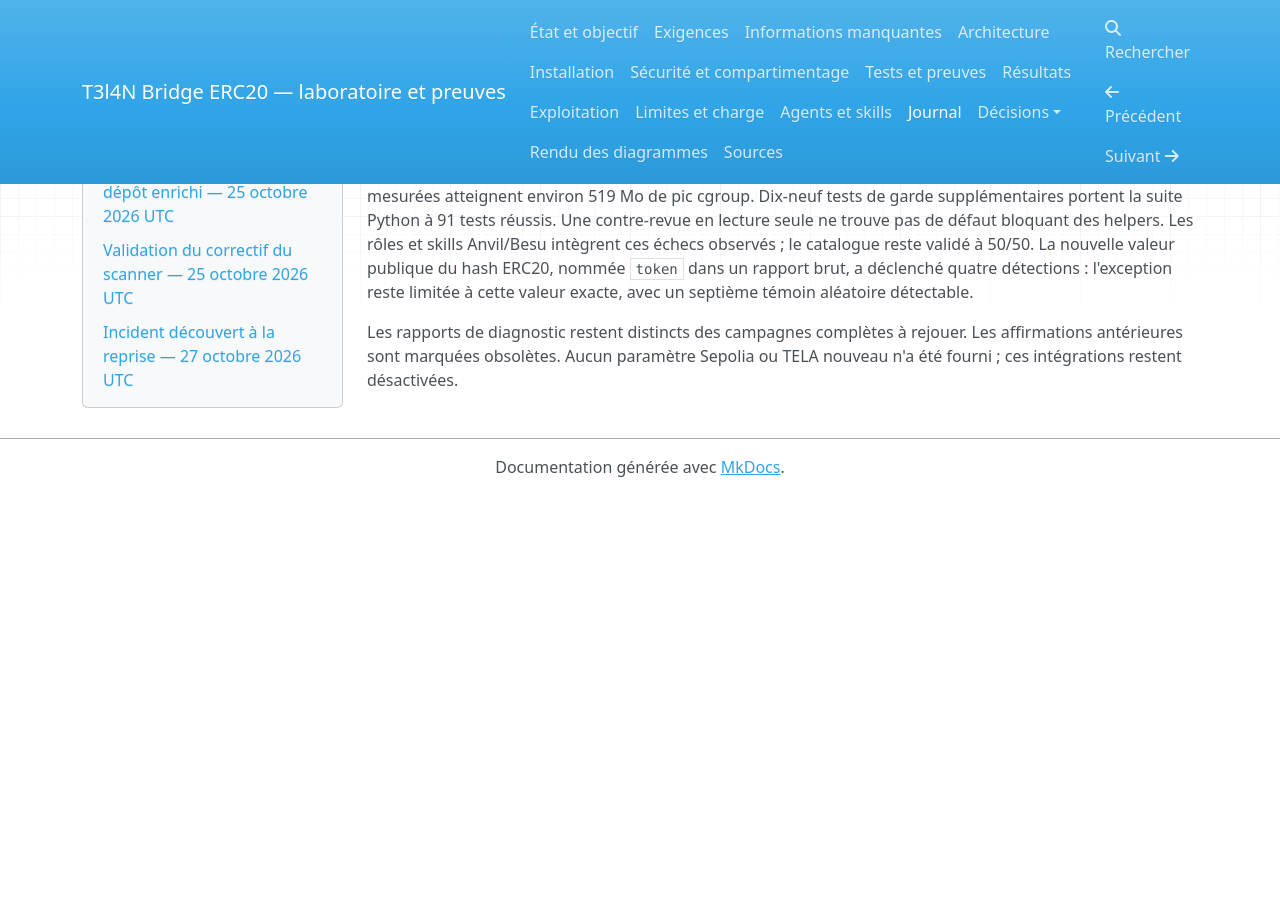
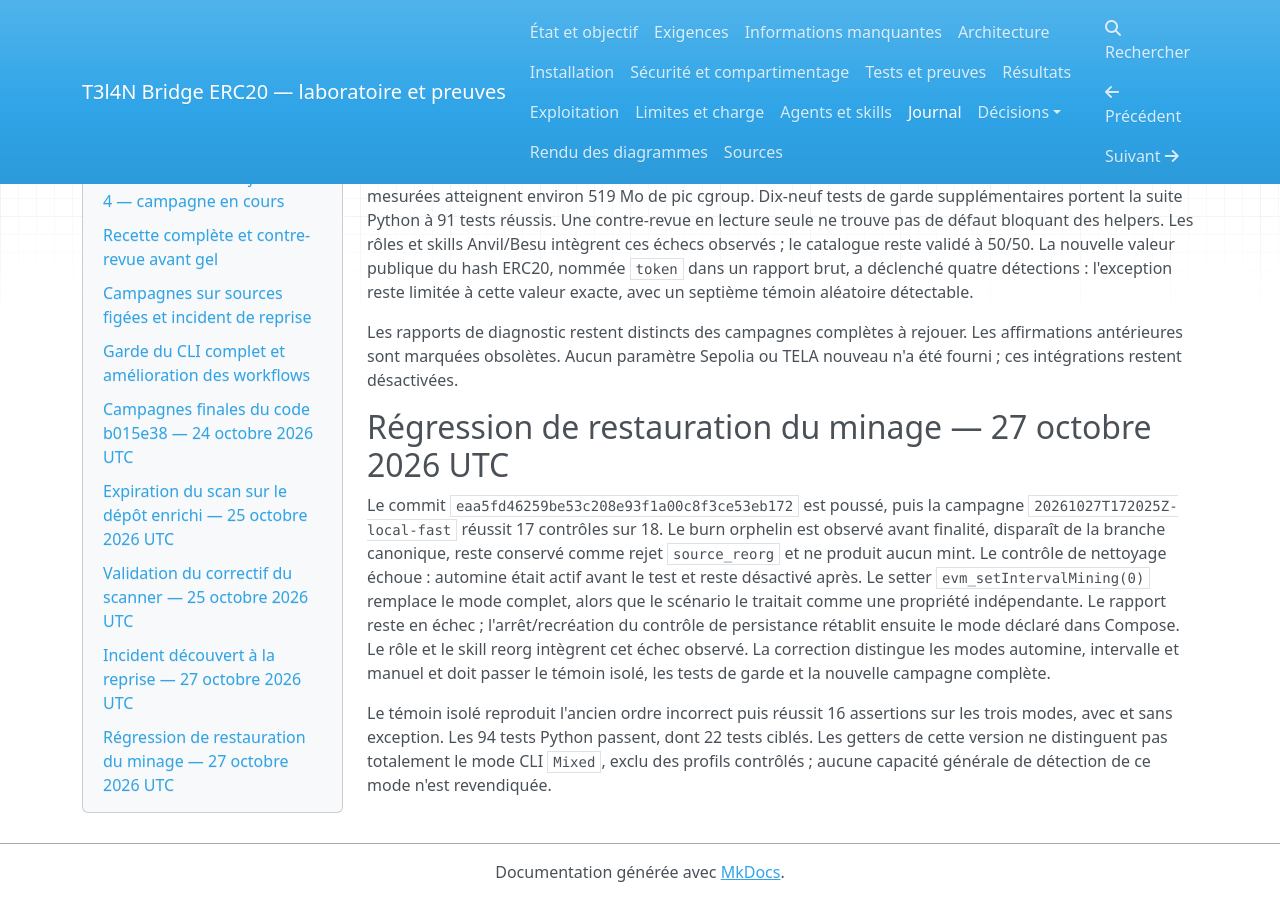
Before and after one commit to m4tth1euNa0p1c/sandb0x-Bridge-ERC20, an MkDocs documentation site: the page built from docs/journal.md, in a window 1280 px wide and 900 px high, scrolled down 7408 px. Built offline with MkDocs 1.6.1, drawn with Linux system fonts in a browser that asks for light colours; before the commit the page ends 7903 px from its top, so only the background shows below that.

Commit message:
fix: restaure explicitement le mode Anvil après une réorganisation

```diff
--- a/docs/journal.md
+++ b/docs/journal.md
@@ -399,3 +399,23 @@ reste limitée à cette valeur exacte, avec un septième témoin aléatoire dét
 Les rapports de diagnostic restent distincts des campagnes complètes à rejouer.
 Les affirmations antérieures sont marquées obsolètes. Aucun paramètre Sepolia
 ou TELA nouveau n'a été fourni ; ces intégrations restent désactivées.
+
+## Régression de restauration du minage — 27 octobre 2026 UTC
+
+Le commit `eaa5fd46259be53c208e93f1a00c8f3ce53eb172` est poussé, puis la
+campagne `20261027T172025Z-local-fast` réussit 17 contrôles sur 18. Le burn
+orphelin est observé avant finalité, disparaît de la branche canonique, reste
+conservé comme rejet `source_reorg` et ne produit aucun mint. Le contrôle de
+nettoyage échoue : automine était actif avant le test et reste désactivé après.
+Le setter `evm_setIntervalMining(0)` remplace le mode complet, alors que le
+scénario le traitait comme une propriété indépendante. Le rapport reste en
+échec ; l'arrêt/recréation du contrôle de persistance rétablit ensuite le mode
+déclaré dans Compose. Le rôle et le skill reorg intègrent cet échec observé.
+La correction distingue les modes automine, intervalle et manuel et doit
+passer le témoin isolé, les tests de garde et la nouvelle campagne complète.
+
+Le témoin isolé reproduit l'ancien ordre incorrect puis réussit 16 assertions
+sur les trois modes, avec et sans exception. Les 94 tests Python passent,
+dont 22 tests ciblés. Les getters de cette version ne distinguent pas totalement
+le mode CLI `Mixed`, exclu des profils contrôlés ; aucune capacité générale
+de détection de ce mode n'est revendiquée.
```
Also changed, not shown: .agents/skills/bridge-reorg/SKILL.md (+5 -0 lines), 3 other files.
